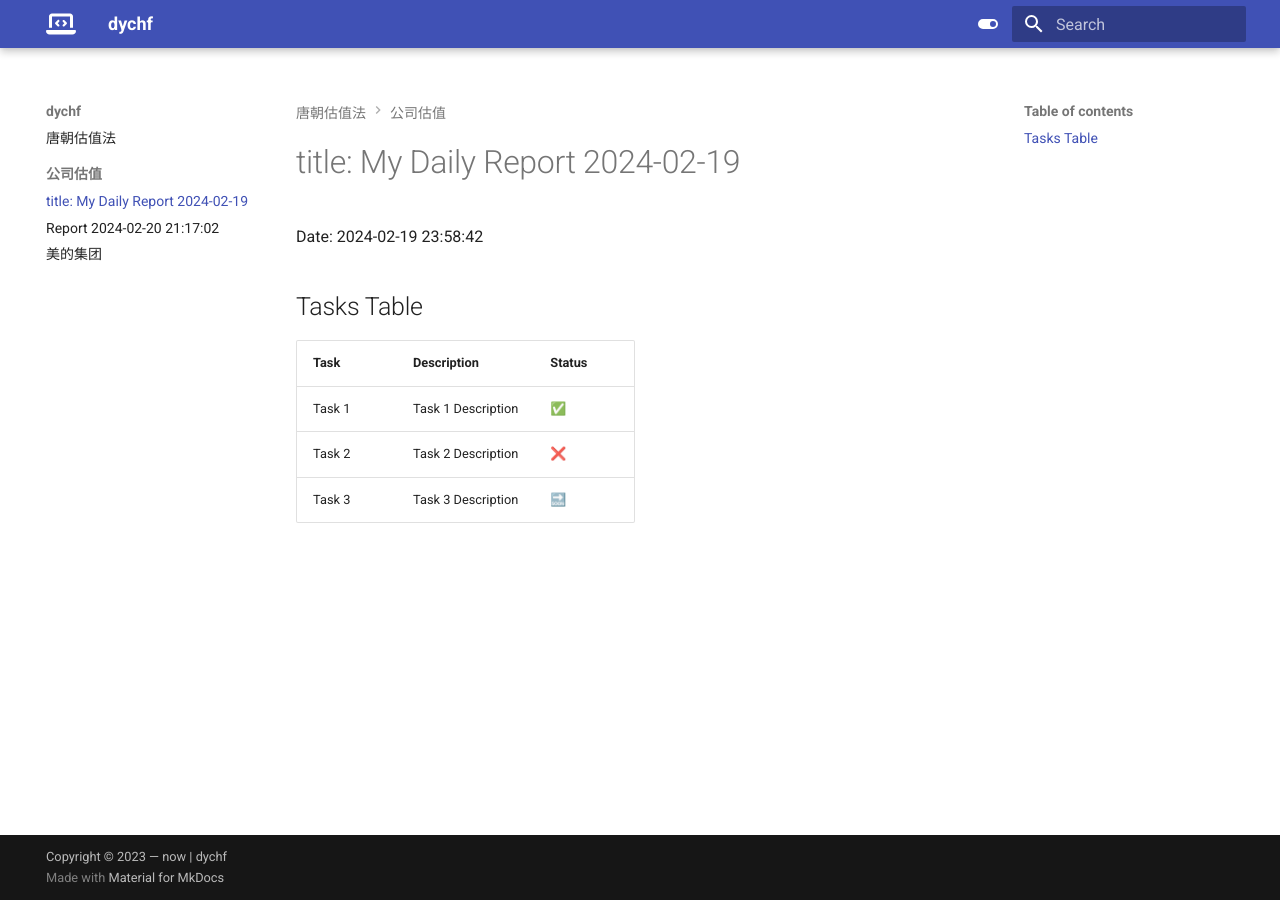
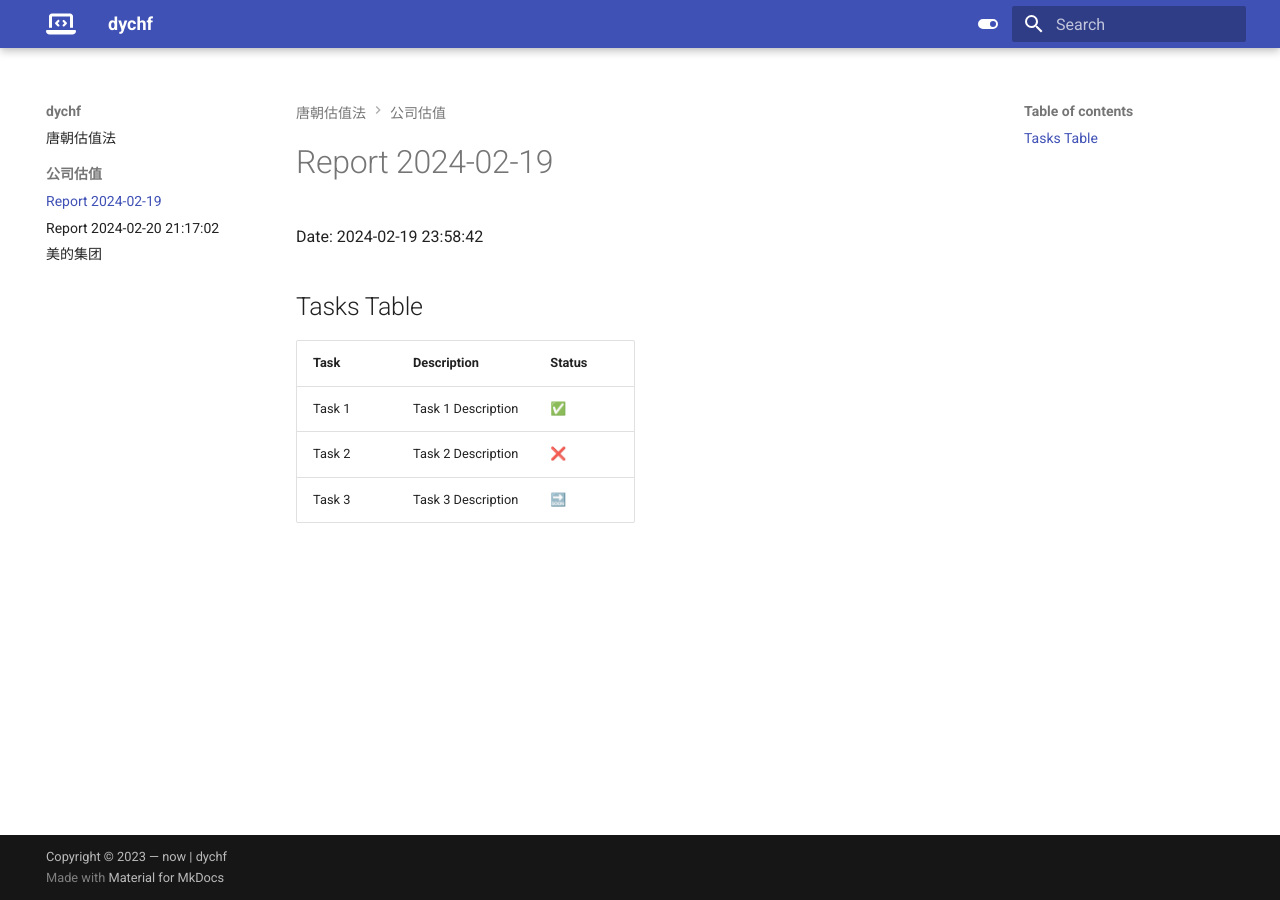
Before and after one commit to dychf/dychf.github.io, an MkDocs documentation site: the page built from docs/公司估值/2024-02-19.md, in a window 1280 px wide. Built offline with MkDocs 1.6.1 and Material for MkDocs 9.7.7, drawn with Linux system fonts in a browser that asks for light colours.

Commit message:
push file from blog

```diff
--- a/docs/公司估值/2024-02-19.md
+++ b/docs/公司估值/2024-02-19.md
@@ -1,6 +1,6 @@
 
 
-# title: My Daily Report 2024-02-19
+# Report 2024-02-19
 Date: 2024-02-19 23:58:42
 ## Tasks Table
 | Task | Description | Status |
```
